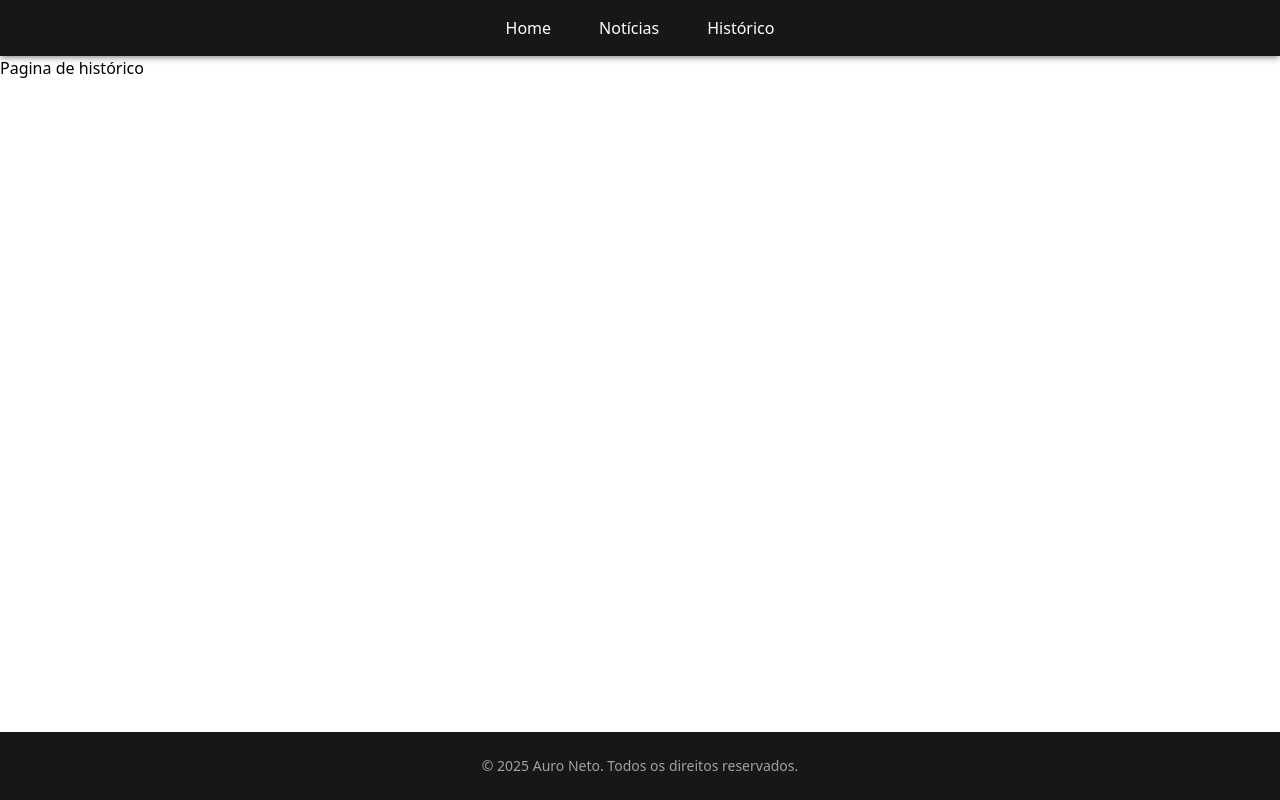
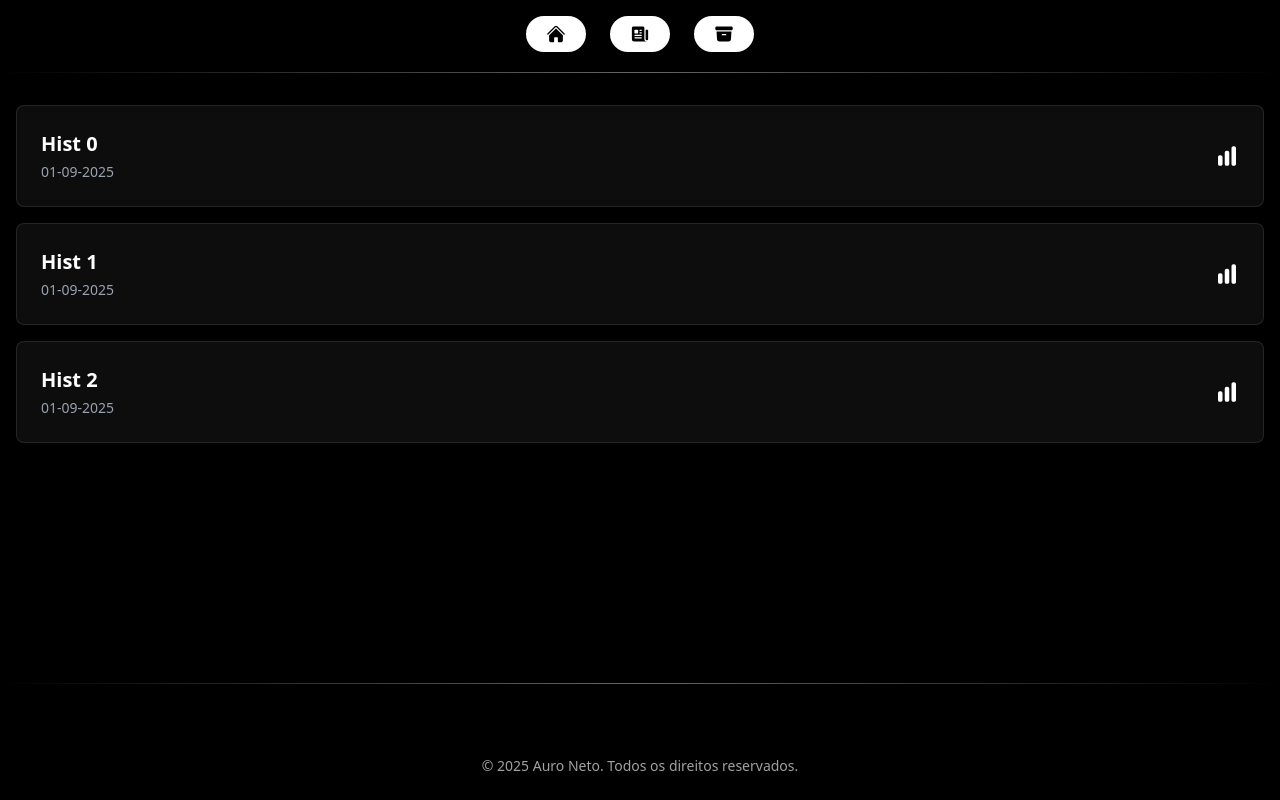
Before and after one commit to AuroNet0/speak-tip, a Next.js app: page /historico in a window 1280 px wide. Built offline with nearby package versions, Linux system fonts and the light colour scheme.

Commit message:
Fazendo algumas alterações no ux/ui da aplicação

```diff
--- a/app/historico/page.tsx
+++ b/app/historico/page.tsx
@@ -1,7 +1,37 @@
-export default function Contato () {
-    return (
-        <div>
-            <h1>Pagina de histórico</h1>
+import { ChartBarIcon } from "@heroicons/react/24/solid";
+
+const mockHistoricos = [
+  { id: 0, title: "Hist 0", data: "01-09-2025" },
+  { id: 1, title: "Hist 1", data: "01-09-2025" },
+  { id: 2, title: "Hist 2", data: "01-09-2025" },
+];
+
+export default function Historico() {
+  return (
+    <div className="grid gap-4 p-4">
+      {mockHistoricos.map((hist) => (
+        <div
+          key={hist.id}
+          className="
+            rounded-lg p-6
+            bg-white/5
+            border border-white/10
+            backdrop-blur-lg
+            transition-all duration-300 ease-in-out
+            hover:bg-white/10 hover:-translate-y-1 cursor-pointer
+            flex justify-between items-center
+          "
+        >
+          <div>
+            <h2 className="text-xl font-semibold text-white">{hist.title}</h2>
+            <p className="text-gray-400 text-sm mt-1">{hist.data}</p>
+          </div>
+
+          <div>
+            <ChartBarIcon className="w-6 h-6 text-white" />
+          </div>
         </div>
-    )
+      ))}
+    </div>
+  );
 }
--- a/app/layout.tsx
+++ b/app/layout.tsx
@@ -1,5 +1,5 @@
-import Footer from '../components/footer/footer';
-import Header from '../components/header/header';
+import Footer from "../components/footer/footer";
+import Header from "../components/header/header";
 import "./globals.css";
 
 export default function RootLayout({
@@ -9,11 +9,9 @@ export default function RootLayout({
 }>) {
   return (
     <html lang="pt-br">
-      <body className="flex min-h-screen flex-col">
+      <body className="flex min-h-screen flex-col bg-black">
         <Header />
-        <main className="flex-grow">
-          {children}
-        </main>
+        <main className="flex-grow">{children}</main>
         <Footer />
       </body>
     </html>
--- a/app/noticias/page.tsx
+++ b/app/noticias/page.tsx
@@ -17,12 +17,24 @@ export default async function Noticias() {
 
   return (
     <main className="p-8">
-      <div className="grid grid-cols-1 md:grid-cols-3 gap-6">
+      <div className="grid grid-cols-1 md:grid-cols-3 gap-8 p-4">
         {noticias.map((news) => (
           <Link href={`/noticias/${news.id}`} key={news.id}>
-            <div key={news.id} className="border rounded-lg p-4 shadow-md">
-              <h2 className="text-xl font-semibold">{news.title}</h2>
-              <p className="text-lg text-gray-600 mt-2"> {news.text}</p>
+            <div
+              className="
+          rounded-lg p-6 h-full
+          bg-white/2
+          border border-white/
+          backdrop-blur-lg
+          transition-all duration-300 ease-in-out
+          hover:bg-white/10 hover:-translate-y-2 cursor-pointer
+          flex flex-col
+        "
+            >
+              <h2 className="text-xl font-semibold text-white mb-2">
+                {news.title}
+              </h2>
+              <p className="text-gray-300 mt-2 line-clamp-4">{news.text}</p>
             </div>
           </Link>
         ))}
--- a/app/page.tsx
+++ b/app/page.tsx
@@ -1,7 +1,26 @@
+import ArrowRightIcon from "@heroicons/react/24/solid/ArrowRightIcon";
+import Link from "next/link";
+
 export default function Home() {
   return (
-    <div>
-      <h1>Home</h1>
-    </div>
+    <main className="relative min-h-screen w-screen flex items-center justify-center overflow-hidden bg-black text-white font-sans text-center px-4">
+      <div className="max-w-4xl z-10">
+        <h1 className="text-5xl md:text-7xl lg:text-8xl font-extrabold tracking-tighter leading-tight text-transparent bg-clip-text bg-gradient-to-br from-white to-gray-400">
+          Speak tip
+        </h1>
+        <p className="mt-6 text-lg md:text-xl max-w-2xl mx-auto text-gray-300">
+          Falar um novo idioma nunca foi tão simples. O Speak te ajuda a
+          praticar, aprimorar e se comunicar com confiança.
+        </p>
+        <div className="mt-10">
+          <Link href="/noticias">
+            <button className="group inline-flex items-center justify-center px-7 py-3 bg-white text-black rounded-full font-semibold text-base transition-transform hover:scale-105 active:scale-95">
+              <span>Começar</span>
+              <ArrowRightIcon className="w-5 h-5 ml-2 transition-transform group-hover:translate-x-1" />
+            </button>
+          </Link>
+        </div>
+      </div>
+    </main>
   );
 }
--- a/components/footer/footer.tsx
+++ b/components/footer/footer.tsx
@@ -2,12 +2,15 @@ export default function Footer() {
   const currentYear = new Date().getFullYear();
 
   return (
-    <footer className="bg-neutral-900 text-white py-6 mt-12 shadow-md shadow-neutral-900/30">
+    <>
+      <div className="mt-5 h-px w-full bg-gradient-to-r from-transparent via-white/40 to-transparent"></div>
+      <footer className="text-white py-6 mt-12 shadow-md shadow-neutral-900/30">
         <div className="container mx-auto px-4 text-center text-neutral-400">
           <p className="text-sm">
             © {currentYear} Auro Neto. Todos os direitos reservados.
           </p>
         </div>
       </footer>
+    </>
   );
 }
--- a/components/header/header.tsx
+++ b/components/header/header.tsx
@@ -1,36 +1,42 @@
+import {
+  ArchiveBoxIcon,
+  HomeIcon,
+  NewspaperIcon,
+} from "@heroicons/react/24/solid";
 import Link from "next/link";
 
 export default function Header() {
   return (
-    <header className="bg-neutral-900 text-white py-4 shadow-md shadow-neutral-900/30">
+    <header className="bg-black text-white py-4">
       <nav className="container mx-auto px-4">
         <ul className="flex justify-center space-x-6">
           <li>
             <Link
               href="/"
-              className="rounded-md px-3 py-2 font-medium hover:bg-neutral-800 transition-colors duration-300"
+              className="group inline-flex items-center justify-center px-5 py-2 bg-white text-black rounded-full font-semibold text-base transition-transform hover:scale-105 active:scale-95"
             >
-              Home
+              <HomeIcon className="w-5 h-5 text-black" />
             </Link>
           </li>
           <li>
             <Link
               href="/noticias"
-              className="rounded-md px-3 py-2 font-medium hover:bg-neutral-800 transition-colors duration-300"
+              className="group inline-flex items-center justify-center px-5 py-2 bg-white text-black rounded-full font-semibold text-base transition-transform hover:scale-105 active:scale-95"
             >
-              Notícias
+              <NewspaperIcon className="w-5 h-5 text-black" />
             </Link>
           </li>
           <li>
             <Link
               href="/historico"
-              className="rounded-md px-3 py-2 font-medium hover:bg-neutral-800 transition-colors duration-300"
+              className="group inline-flex items-center justify-center px-5 py-2 bg-white text-black rounded-full font-semibold text-base transition-transform hover:scale-105 active:scale-95"
             >
-              Histórico
+              <ArchiveBoxIcon className="w-5 h-5 text-black" />
             </Link>
           </li>
         </ul>
       </nav>
+      <div className="mt-5 h-px w-full bg-gradient-to-r from-transparent via-white/40 to-transparent"></div>
     </header>
   );
 }
```
Lines whose indentation alone changed are shown as unchanged.
